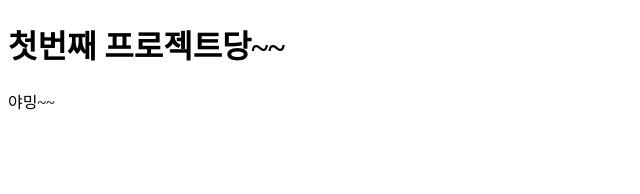
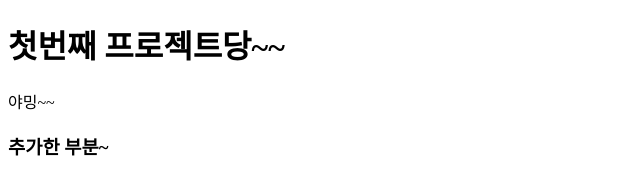
Before and after one commit to Jungjinah/first-noona-project, a plain HTML site: page index..html in a window 1280 px wide. Shown: the whole page, without its empty margins (0-640 px from the left). Drawn offline with Linux system fonts and the light colour scheme.

Commit message:
second commit

```diff
--- a/index..html
+++ b/index..html
@@ -9,5 +9,7 @@
 <body>
     <h1>첫번째 프로젝트당~~</h1>
     <p>야밍~~</p>
+
+    <h3>추가한 부분~</h3>
 </body>
 </html>
```
